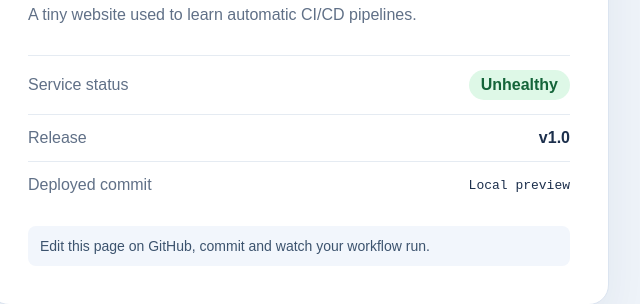
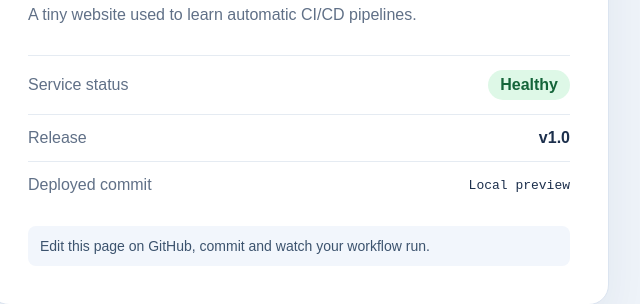
Before and after one commit to mohanpothula/day1-cicd-xx, a plain HTML site: page site/index.html in a window 1280 px wide. Shown: the part 305-609 px from the top of the page, 341-981 px from the left. Drawn offline with Linux system fonts and the light colour scheme; no server answers.

Commit message:
Fix issue and release v1.2

```diff
--- a/site/index.html
+++ b/site/index.html
@@ -14,7 +14,7 @@
     <p class="lead">A tiny website used to learn automatic CI/CD pipelines.</p>
     <div class="status-row">
       <span class="muted">Service status</span>
-      <span id="service-status" class="status">Unhealthy</span>
+      <span id="service-status" class="status">Healthy</span>
     </div>
     <div class="status-row">
       <span class="muted">Release</span>
```
